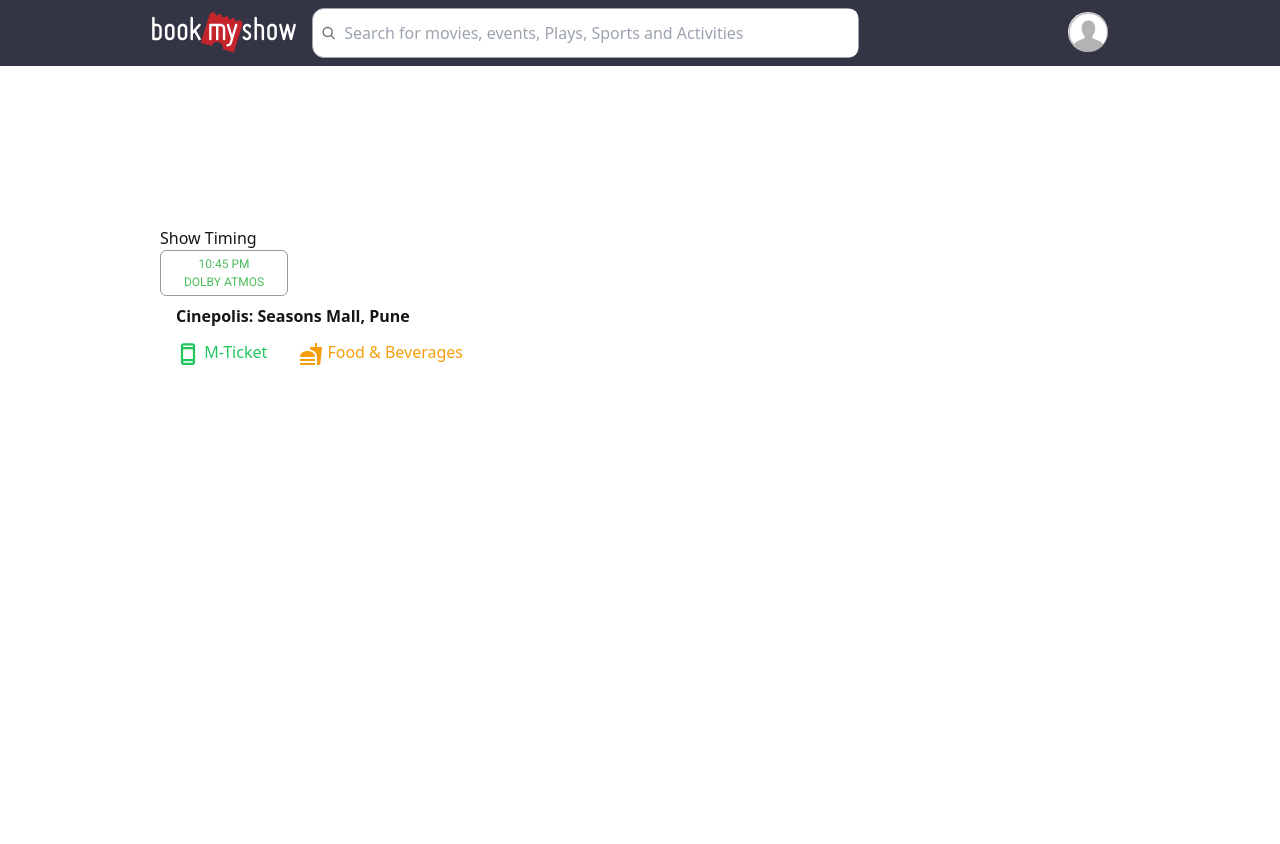
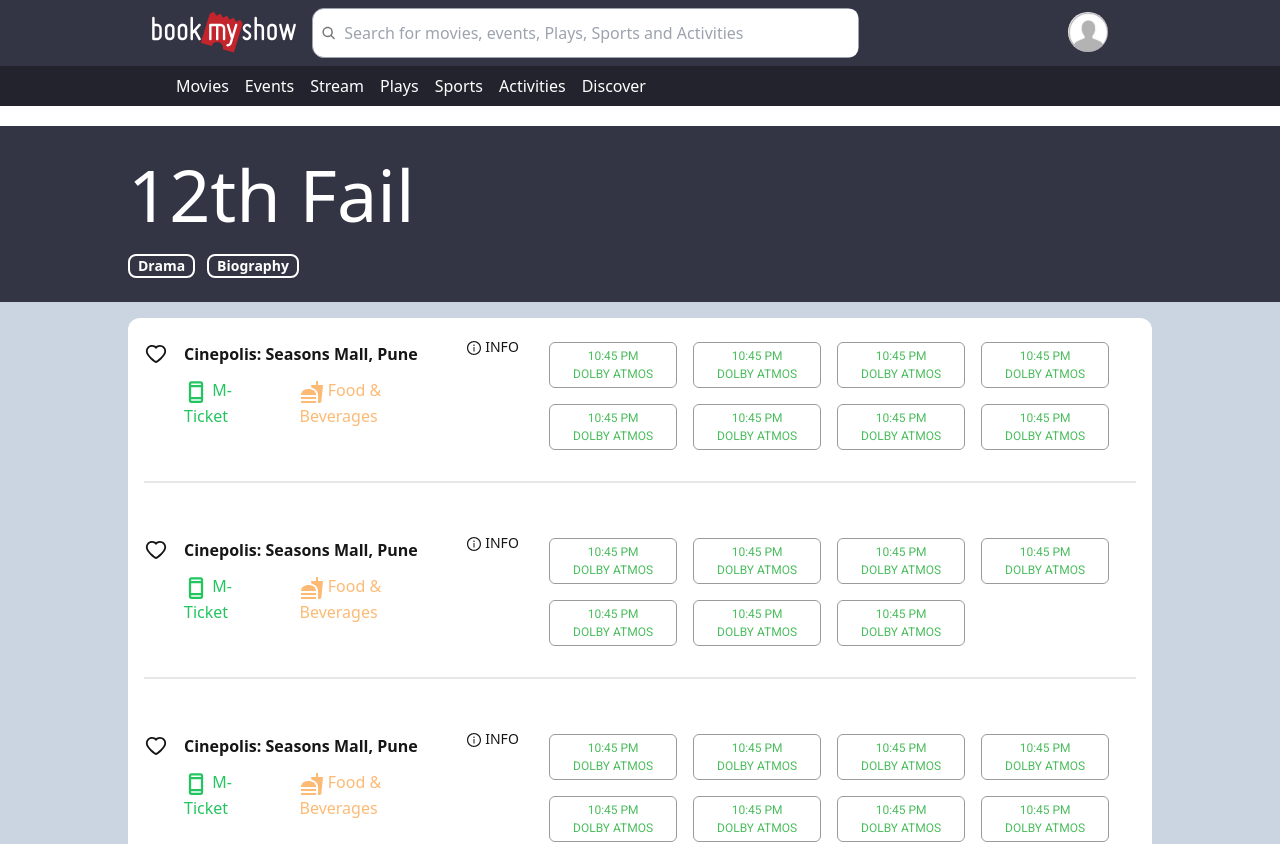
Before and after one commit to Mohitbhatt27/Book-My-Shows, a React (Vite) app: page /movie/listing in a window 1280 px wide. Shown: the top 844 px of the page. Before the commit the page ends 800 px from the top, so only its background shows below. Built offline with nearby package versions, Linux system fonts and the light colour scheme; no server answers.

Commit message:
Added theatre listings

```diff
--- a/src/App.tsx
+++ b/src/App.tsx
@@ -1,12 +1,10 @@
 import "./App.css";
 
-import Navbar from "./components/Navbar";
 import MainRoutes from "./routes/MainRoutes";
 
 function App() {
   return (
     <>
-      <Navbar />
       <MainRoutes />
     </>
   );
--- a/src/components/Navbar.tsx
+++ b/src/components/Navbar.tsx
@@ -48,6 +48,17 @@
           </div>
         </div>
       </div>
+      <div className="text-white bg-[#22232d]">
+        <div className="flex gap-4 w-[80vw] ml-[11rem] py-2 ">
+          <div className="cursor-pointer">Movies</div>
+          <div className="cursor-pointer">Events</div>
+          <div className="cursor-pointer">Stream</div>
+          <div className="cursor-pointer">Plays</div>
+          <div className="cursor-pointer">Sports</div>
+          <div className="cursor-pointer">Activities</div>
+          <div className="cursor-pointer">Discover</div>
+        </div>
+      </div>
     </div>
   );
 }
--- a/src/components/ShowTimingCard.tsx
+++ b/src/components/ShowTimingCard.tsx
@@ -1,11 +1,11 @@
 function ShowTimingcard() {
   return (
-    <div className="group relative w-32 py-1 px-2 flex flex-col items-center justify-center text-[12px] text-[#4abd5d] rounded-md border border-[#9A9A9A] font-roboto">
+    <div className="group relative w-32 py-1 px-2 flex flex-col items-center justify-center text-[12px] text-[#4abd5d] rounded-md border border-[#9A9A9A] font-roboto mx-2 my-2">
       <div>10:45 PM</div>
 
       <div className="text-[12px]">DOLBY ATMOS</div>
 
-      <div className="absolute top-[100%] left-[10%] text-black hidden group-hover:block shadow-lg py-2 px-4">
+      <div className="z-10 bg-white absolute top-[100%] left-[10%] text-black hidden group-hover:block shadow-lg py-2 px-4">
         <div className="flex flex-col items-center justify-center">
           <div>Rs. 200.00</div>
           <div className="text-gray-500">GOLD</div>
--- a/src/components/TheatreNameCard.tsx
+++ b/src/components/TheatreNameCard.tsx
@@ -11,7 +11,7 @@
           <PiDeviceMobileBold className="inline text-2xl " /> M-Ticket
         </div>
 
-        <div className="text-amber-500 font-light">
+        <div className="text-orange-300 font-light">
           <MdFastfood className="inline text-2xl" /> Food & Beverages
         </div>
       </div>
--- /dev/null
+++ b/src/components/TheatreShowCard.tsx
@@ -0,0 +1,37 @@
+import { AiOutlineHeart, AiOutlineInfoCircle } from "react-icons/ai";
+
+import ShowTimingCard from "./ShowTimingCard";
+import TheatreNameCard from "./TheatreNameCard";
+
+function TheatreShowCard({ num }: { num: number }) {
+  return (
+    <div className="w-full border-md  px-4 pt-4 pb-2">
+      <div className="flex justify-start items-start">
+        <div className="max-w-[3%] text-2xl mt-2">
+          <AiOutlineHeart />
+        </div>
+
+        <div className="min-w-[30%] max-w-[45%]">
+          <TheatreNameCard />
+        </div>
+
+        <div className="min-w-[6%] max-w-[10%] font-light">
+          <AiOutlineInfoCircle className="inline" />
+          <span className="text-sm"> INFO</span>
+        </div>
+
+        <div className="ml-4 w-auto flex items-center justify-start flex-wrap">
+          {Array(num)
+            .fill(0)
+            .map(() => {
+              return <ShowTimingCard />;
+            })}
+        </div>
+      </div>
+
+      <div className="divider"></div>
+    </div>
+  );
+}
+
+export default TheatreShowCard;
--- /dev/null
+++ b/src/layouts/HomeLayout.tsx
@@ -0,0 +1,13 @@
+import Navbar from "../components/Navbar";
+import ReactNode from "../types/ReactNode";
+
+function HomeLayout({ children }: { children: ReactNode }) {
+  return (
+    <>
+      <Navbar />
+      {children}
+    </>
+  );
+}
+
+export default HomeLayout;
--- a/src/pages/Home.tsx
+++ b/src/pages/Home.tsx
@@ -6,6 +6,7 @@
 import HomePageCarousel from "../components/HomePageCarousel";
 import ShowTimingcard from "../components/ShowTimingCard";
 import { AxiosInstance } from "../config/AxiosInstance";
+import HomeLayout from "../layouts/HomeLayout";
 import MovieType from "../types/Movie";
 import MovieCarousel from "../utils/MovieCarousel";
 
@@ -36,7 +37,7 @@
     fetchMovie();
   }, []);
   return (
-    <div>
+    <HomeLayout>
       <HomePageCarousel />
       <div className="flex flex-col w-[90vw] mx-auto">
         <p className="text-[24px] font-roboto antialiased font-bold mt-5 mb-4 leading-[28.08px]">
@@ -50,7 +51,7 @@
       <div className="mt-20 mb-20 flex justify-center">
         <ShowTimingcard />
       </div>
-    </div>
+    </HomeLayout>
   );
 }
 export default Home;
--- a/src/pages/MovieListings.tsx
+++ b/src/pages/MovieListings.tsx
@@ -1,15 +1,35 @@
-import ShowTimingCard from "../components/ShowTimingCard";
-import TheatreNameCard from "../components/TheatreNameCard";
-
+import TheatreShowCard from "../components/TheatreShowCard";
+import HomeLayout from "../layouts/HomeLayout";
 function MovieListings() {
   return (
-    <>
-      <div className="mt-40 ml-40">
-        <div>Show Timing</div>
-        <ShowTimingCard />
-        <TheatreNameCard />
+    <HomeLayout>
+      <div className="min-h-[80-vh] bg-slate-300">
+        <div className="bg-[#333545] text-white">
+          <div className="font-light text-7xl pt-8 pb-6 w-[80vw] mx-auto">
+            12th Fail
+            <div className="flex gap-3 mt-6">
+              <button className="btn btn-xs text-sm border-2 border-white bg-transparent text-white hover:bg-transparent">
+                Drama
+              </button>
+              <button className="btn btn-xs text-sm border-2 border-white bg-transparent text-white hover:bg-transparent">
+                Biography
+              </button>
+            </div>
+          </div>
+        </div>
+
+        {/* Theatre listing */}
+
+        <div className="bg-slate-300 mt-4 w-[100vw]">
+          <div className="w-[80vw] mx-auto rounded-xl bg-[#FFFFFF]">
+            <TheatreShowCard num={8} />
+            <TheatreShowCard num={7} />
+            <TheatreShowCard num={14} />
+            <TheatreShowCard num={1} />
+          </div>
+        </div>
       </div>
-    </>
+    </HomeLayout>
   );
 }
 
--- /dev/null
+++ b/src/types/ReactNode.tsx
@@ -0,0 +1,11 @@
+import { ReactChild, ReactFragment, ReactPortal } from "react";
+
+type ReactNode =
+  | ReactChild
+  | ReactFragment
+  | ReactPortal
+  | boolean
+  | null
+  | undefined;
+
+export default ReactNode;
```
